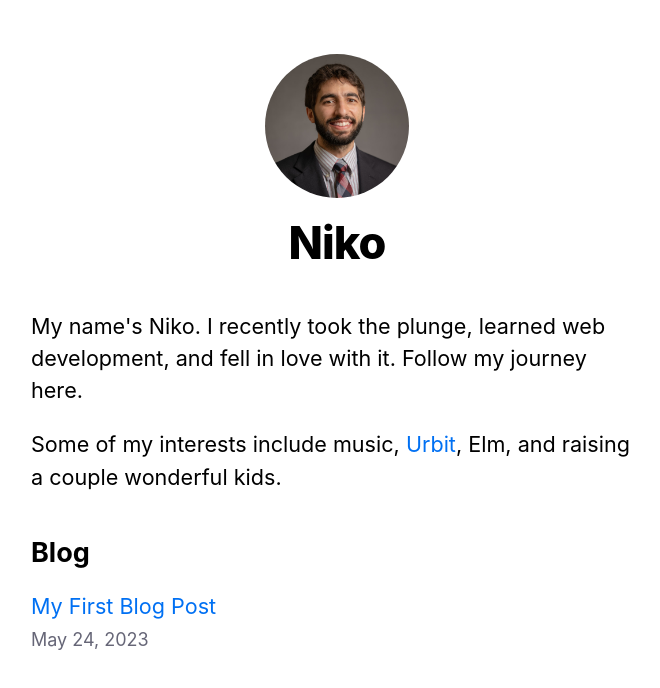
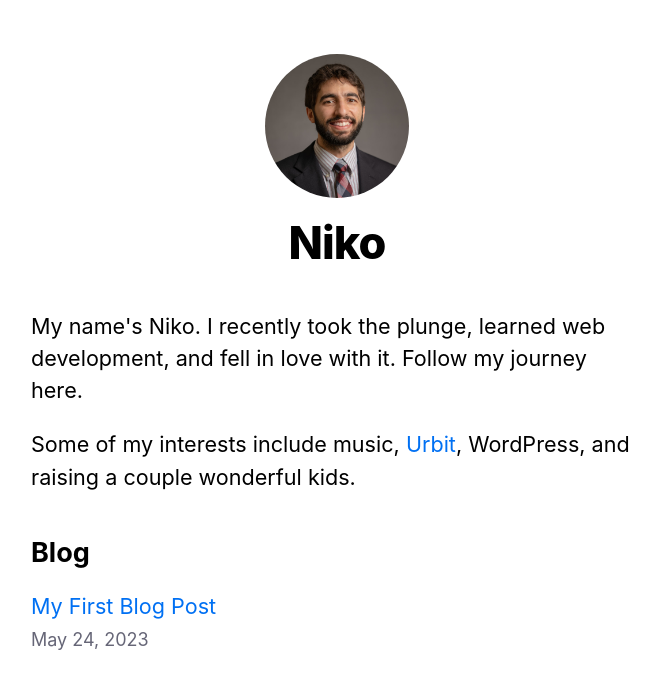
Before and after one commit to harmolipi/niko-here, a Next.js app: page /niko-here/ in a window 1280 px wide. Shown: the top 688 px of the page, without its empty margins (303-963 px from the left). Built offline with nearby package versions, Linux system fonts and the light colour scheme.

Commit message:
feat(home): replace Elm with WordPress since I haven't actually done much with Elm yet

```diff
--- a/pages/index.js
+++ b/pages/index.js
@@ -30,7 +30,7 @@ export default function Home({ allPostsData }) {
           <a href="https://urbit.org" target="_blank">
             Urbit
           </a>
-          , Elm, and raising a couple wonderful kids.
+          , WordPress, and raising a couple wonderful kids.
         </p>
       </section>
       <section className={`${utilStyles.headingMd} ${utilStyles.padding1px}`}>
```
